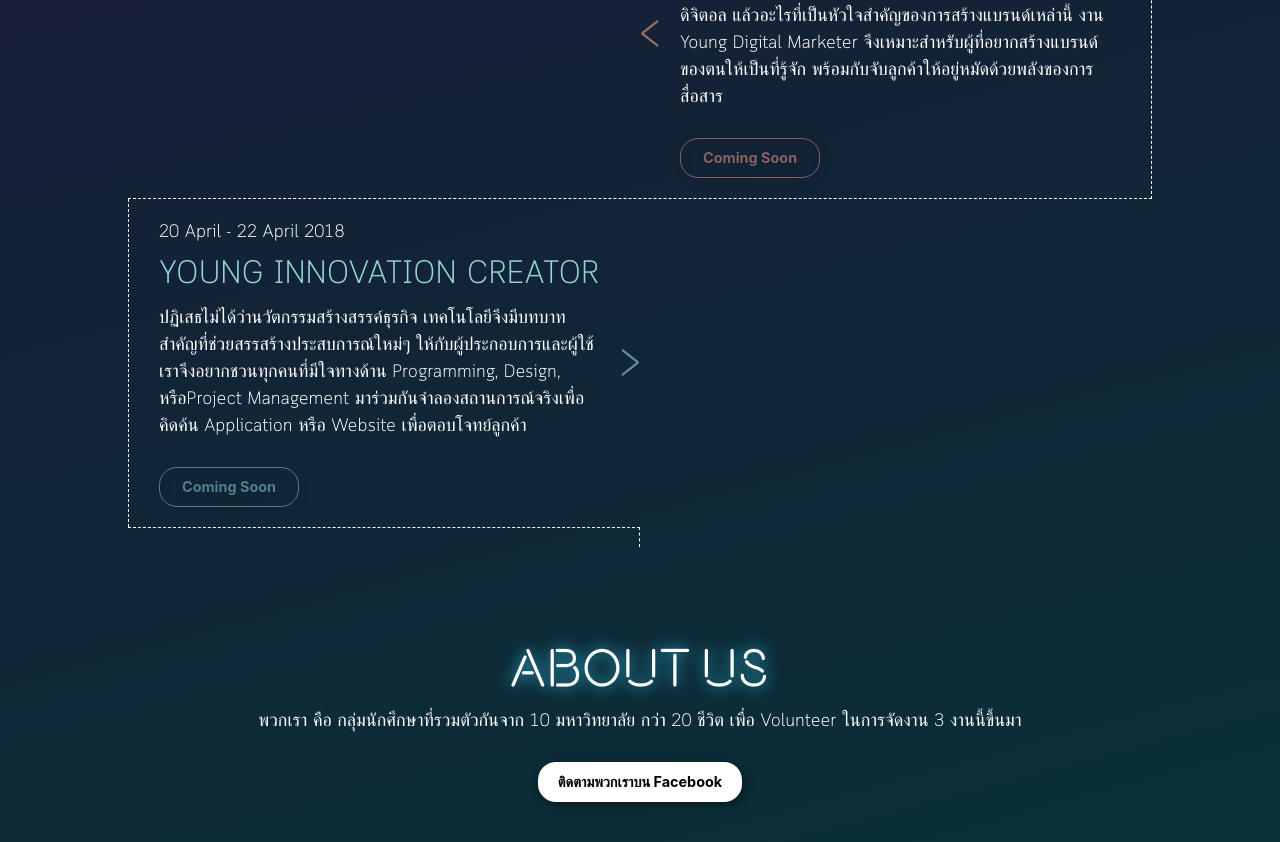
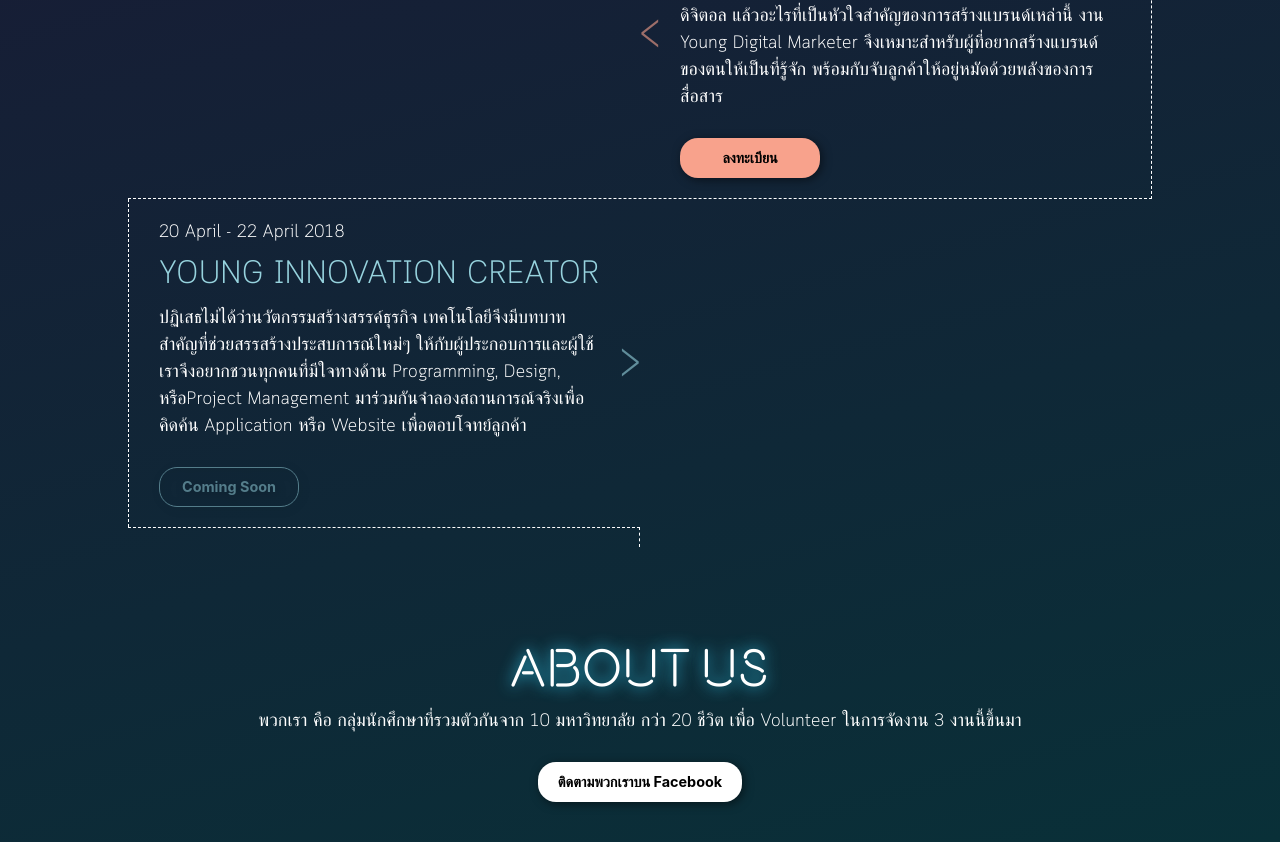
Before and after one commit to Th1nkK1D/ypp-landing, a Vue app: page / in a window 1280 px wide. Shown: the part 1400-2242 px from the top of the page. Built offline with nearby package versions, Linux system fonts and the light colour scheme; what vue-scrollactive would draw is missing.

Commit message:
Update event link

```diff
--- a/src/App.vue
+++ b/src/App.vue
@@ -154,7 +154,7 @@ export default {
             { name: "Sitthikit", pos: "Mobile Photographer", avatar: "13908940_10202060088459630_7999859933542120518_o.jpg"},
           ],
           map: "!1m18!1m12!1m3!1d3875.2542381557278!2d100.56557031523678!3d13.76353599033984!2m3!1f0!2f0!3f0!3m2!1i1024!2i768!4f13.1!3m3!1m2!1s0x30e29f1a72743b53%3A0xb7d75ea04f6dea83!2z4LiV4Lil4Liy4LiU4Lir4Lil4Lix4LiB4LiX4Lij4Lix4Lie4Lii4LmM4LmB4Lir4LmI4LiH4Lib4Lij4Liw4LmA4LiX4Lio4LmE4LiX4LiiIC0gVGhlIFN0b2NrIEV4Y2hhbmdlIG9mIFRoYWlsYW5k!5e0!3m2!1sen!2sth!4v1518589636008",
-          link: "",
+          link: "https://www.eventpop.me/e/2995-young-digital-marketeer",
           expanded: false,
         },
         {
```
